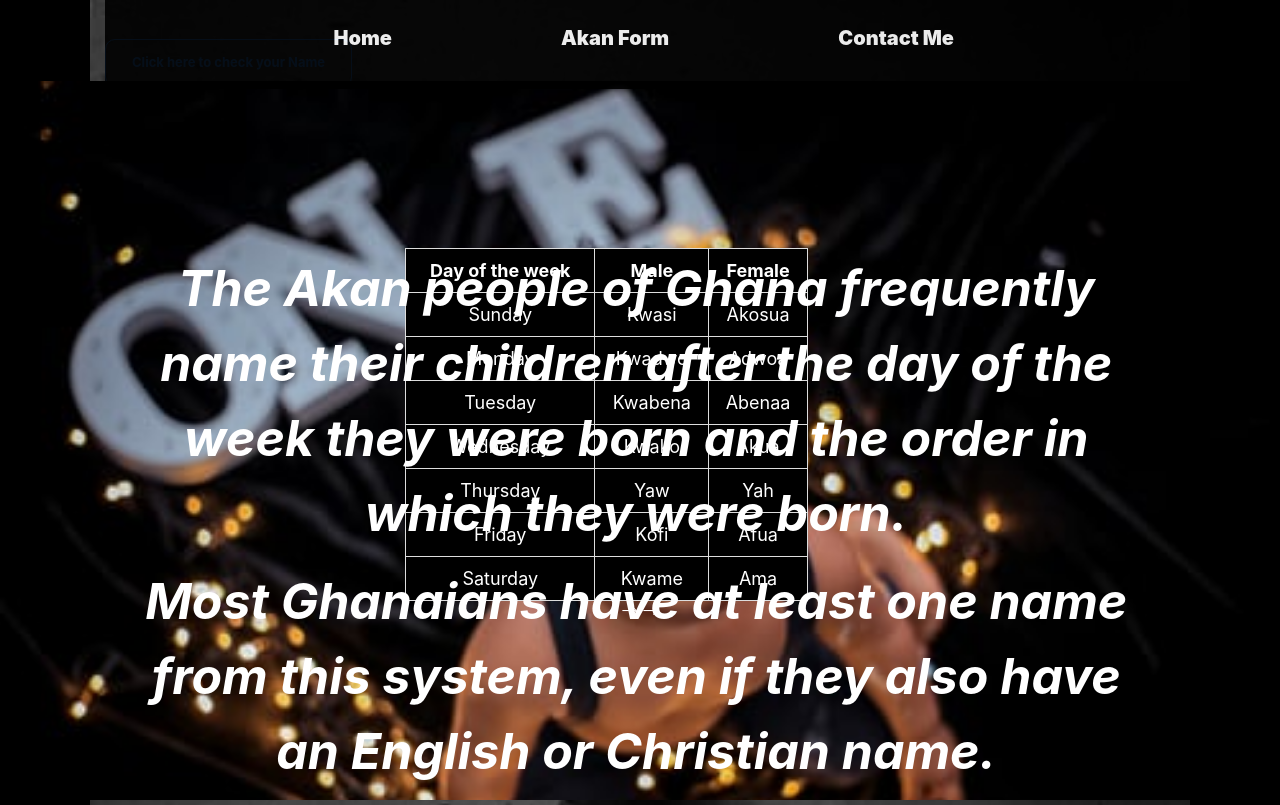
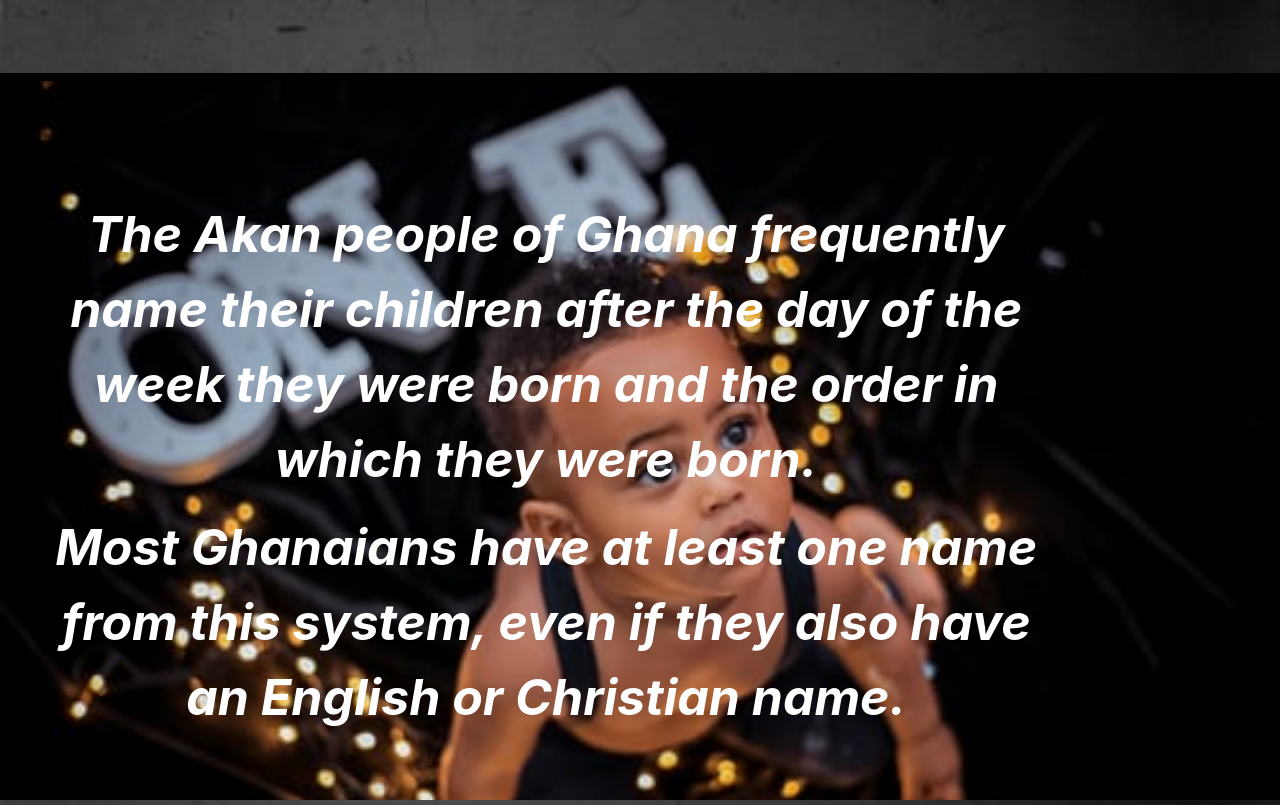
Before and after one commit to wizzicollo/Akan-names, a plain HTML site: page index.html in a window 1280 px wide. Shown: the top 805 px of the page. Drawn offline with nearby package versions, Linux system fonts and the light colour scheme.

Commit message:
removed tables

```diff
--- a/index.html
+++ b/index.html
@@ -6,19 +6,20 @@
     <meta name="viewport" content="width=device-width, initial-scale=1.0">
     <link href="css/bootstrap.css" rel="stylesheet" type="text/css" media="all">
     <link rel="stylesheet" href="styles.css" type="text/css">
-    <title>Document</title>
+    <title>Akan Namings</title>
 </head>
 
 <body>
     <div class="container">
         <div id="home">
-            <nav id="navbar">
+
+            <!-- <nav id="navbar">
                 <ul>
                     <li><a href="#home"><strong>Home</strong> </a></li>
                     <li><a href="#About"><strong>Akan Form</strong> </a></li>
                     <li><a href="#Footer"><strong>Contact Me</strong> </a></li>
                 </ul>
-            </nav>
+            </nav> -->
 
             <!-- Home -->
 
@@ -29,85 +30,23 @@
                     <div class="showcase-content">
 
 
-                     <div id="section5">
-                        <table id="activities">
-                            <tr>
-                                <th>Day of the week</th>
-                                <th>Male</th>
-                                <th>Female</th>
-
-                            </tr>
-                            <tr>
-                                <td>Sunday</td>
-                                <td>Kwasi</td>
-                                <td>Akosua</td>
+                     <!-- <div id="section5"> -->
 
 
-                            </tr>
-                            <tr>
-                                <td>Monday</td>
-                                <td>Kwadwo</td>
-                                <td>Adwoa</td>
-                            </tr>
-                            <tr>
-                                <td>Tuesday</td>
-                                <td>Kwabena</td>
-                                <td>Abenaa</td>
-                            </tr>
-                            <tr>
-                                <td>Wednesday</td>
-                                <td>Kwako</td>
-                                <td>Akua</td>
-                            </tr>
-                            <tr>
-                                <td>Thursday</td>
-                                <td>Yaw</td>
-                                <td>Yah</td>
-                            </tr>
-                            <tr>
-                                <td>Friday</td>
-                                <td>Kofi</td>
-                                <td>Afua</td>
-                            </tr>
-                            <tr>
-                                <td>Saturday</td>
-                                <td>Kwame</td>
-                                <td>Ama</td>
-                            </tr>
-                        </table>
-                    </div> --> -->
-
-                    <div class="texts">
-                        <blockquote style="width: 500px;" float="right">
-                            <!-- <p>
-                                The Akan people of Ghana frequently name their children after the day of the week
-                                they were born and the order in which they were born.
-
-                            </p>
-
-
-                               <p>Many of the leaders of slave rebellions had "day names" including
-                                Cuffy or Kofi, Cudjoe or Kojo, and Quamina or Kwame/Kwamina.
-                                Most Ghanaians have at least one name from this system,
-                                even if they also have an English or Christian name.</p>
-
-                            </p> -->
-                        </blockquote>
-                    </div>
-
-
-
+                </div>
 
                         </div>
 
                         <br>
                         <br>
 
-                        <a href="#About" class="btn">Click here to check your Name </a></a>
+                        <p> <marquee behaviour="scroll" width="1000px" height="px" color="white"><strong><i>Akan Names </i></strong></marquee></p>
                     </div>
                  </div>
                 </header>
+
              </div>
+
             </section>
 
 
@@ -152,11 +91,11 @@
                     <!-- <div class="card m-4"> -->
                         <div class="cardx">
                             <!-- <p>d<span>a</span>y</p> -->
+
                         </div>
                         <div class="card-body">
                              <h4 class="card-title"></h4>
                               <h2>
-                            <marquee behaviour="scroll" width="1000px" height="px" color="white">Akan Names in Ghana</marquee>
                         </h2>
                              <blockquote style="width: 1000px;" float="right" font="5px">
                              <p class="card-text">
@@ -176,7 +115,9 @@
             even if they also have an English or Christian name.</p>
 
         </p></blockquote>
+
         </div>
+
         </div>
         </div>
 
--- a/styles.css
+++ b/styles.css
@@ -16,7 +16,7 @@ body {
   }
 
   .container {
-      max-width: 1100px;
+      max-width: 100%;
       margin: auto;
     }
   .text-primary {
@@ -135,15 +135,20 @@ flex-direction: row;
     border-radius: 10px;
     font-weight: bold;
   }
-  #section5 > #activities{
+  #section5 {
+    float: right;
     margin-left:auto;
     margin-right:auto;
     border-collapse:collapse;
-    width:120%;
-    height: 25vh;
+    width:65%;
+    height: 46vh;
     background-color: black;
     float: right;
     flex-direction: column;
+  }
+  .card-text {
+    float: right;
+    font-size: 5px;
   }
   #activities td, #activities th{
     border:1px solid #ddd;
@@ -179,7 +184,7 @@ flex-direction: row;
     background-image: url(./images/akan6.jpeg);
       background-repeat: no-repeat;
       background-size: 1600px;
-     width: 100%;
+     width:100%;
     }
     background-color: black; */
     background-image: url(./images/key14.jpeg);
@@ -303,10 +308,13 @@ background-size: cover;
     padding: 5px;
     background: white;
   }
-
+  .form-head{
+    color: white;
+  }
+/*
   #span{
     background-image: url(./images/ghana1.jpeg);
-  } */
+  }  */
 
 
     /* Footer */
```
